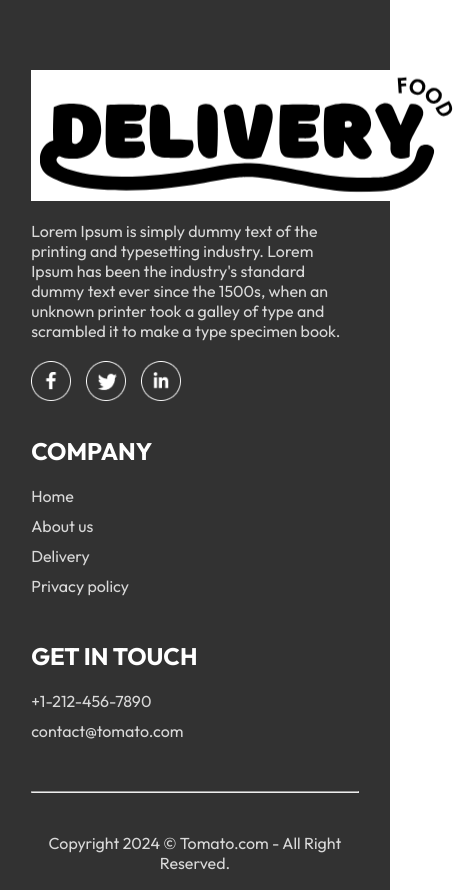
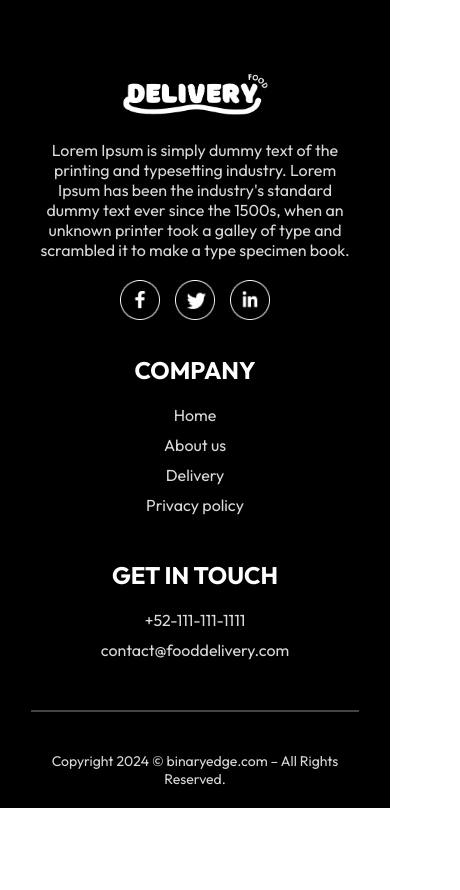
Before and after one commit to robertomattus/food-delivery-frontend, a React (Vite) app: page /verify in a window 390 px wide. Shown: the part 597-1487 px from the top of the page, 460 px wide, since content can reach past the window. After the commit the page ends 1405 px from the top, so only its background shows below. Built offline with nearby package versions, Linux system fonts and the light colour scheme; no server answers.

Commit message:
feature: update footer aspect

```diff
--- a/src/assets/assets.js
+++ b/src/assets/assets.js
@@ -1,4 +1,5 @@
 import logo from "./logo.png";
+import logo_dark from "./logo_dark.png";
 import header_img from "./header_img.png";
 import search_icon from "./search_icon.png";
 import menu_1 from "./menu_1.png";
@@ -63,6 +64,7 @@ import un_checked from "./un_checked.png";
 
 export const assets = {
   logo,
+  logo_dark,
   header_img,
   search_icon,
   rating_starts,
--- a/src/components/Footer/Footer.css
+++ b/src/components/Footer/Footer.css
@@ -1,6 +1,6 @@
-.footer{
-    color: #D9D9D9;
-    background-color: #323232;
+.footer {
+  color: #d9d9d9;
+  background-color: black;
   display: flex;
   flex-direction: column;
   align-items: center;
@@ -8,47 +8,94 @@
   padding: 20px 8vw;
   padding-top: 80px;
 }
-.footer-content{
+
+.footer-content {
   width: 100%;
   display: grid;
   grid-template-columns: 2fr 1fr 1fr;
   gap: 80px;
 }
-.footer-content-left , .footer-content-center , .footer-content-right {
+
+.footer-content-left,
+.footer-content-center,
+.footer-content-right {
   display: flex;
   flex-direction: column;
-    align-items: start;
+  align-items: flex-start;
   gap: 20px;
+  min-width: 0; /* previene desbordes */
 }
-.footer-content-left ul li, .footer-content-center ul li, .footer-content-right ul li{
+
+.footer-content-left img {
+  width: 100%;
+  max-width: 200px;
+  height: auto;
+  object-fit: contain;
+}
+
+.footer-content-left ul li,
+.footer-content-center ul li,
+.footer-content-right ul li {
   margin-bottom: 10px;
   list-style: none;
 }
-.footer-content-left h2, .footer-content-center h2, .footer-content-right h2{
+
+.footer-content-left h2,
+.footer-content-center h2,
+.footer-content-right h2 {
   color: white;
 }
-.footer-social-icons img{
-    width: 40px;
-}
-.footer-social-icons{
+
+.footer-social-icons {
   display: flex;
   gap: 15px;
+  flex-wrap: wrap;
 }
-.footer li{
+
+.footer-social-icons img {
+  width: 40px;
+  max-width: 100%;
+  height: auto;
+}
+
+.footer li {
   cursor: pointer;
 }
-.footer hr{
+
+.footer hr {
   width: 100%;
   height: 2px;
   margin: 20px 0px;
+  background-color: #444;
+  border: none;
 }
-@media (max-width:750px) {
-    .footer-content{
+
+/* ✅ Media Query mejorada */
+@media (max-width: 750px) {
+  .footer-content {
     display: flex;
     flex-direction: column;
     gap: 35px;
-    }
-    .footer-copyright{
+    align-items: center;
     text-align: center;
   }
+
+  .footer-content-left,
+  .footer-content-center,
+  .footer-content-right {
+    align-items: center;
   }
+
+  .footer-content-left img {
+    max-width: 150px;
+  }
+
+  .footer-social-icons {
+    justify-content: center;
+  }
+
+  .footer-copyright {
+    text-align: center;
+    font-size: 14px;
+  }
+}
--- a/src/components/Footer/Footer.jsx
+++ b/src/components/Footer/Footer.jsx
@@ -1,14 +1,19 @@
-import React from 'react'
-import './Footer.css'
-import { assets } from '../../assets/assets'
+import React from "react";
+import "./Footer.css";
+import { assets } from "../../assets/assets";
 
 const Footer = () => {
   return (
-    <div className='footer' id='footer'>
+    <div className="footer" id="footer">
       <div className="footer-content">
         <div className="footer-content-left">
-            <img src={assets.logo} alt="" />
-            <p>Lorem Ipsum is simply dummy text of the printing and typesetting industry. Lorem Ipsum has been the industry's standard dummy text ever since the 1500s, when an unknown printer took a galley of type and scrambled it to make a type specimen book.</p>
+          <img src={assets.logo_dark} alt="" />
+          <p>
+            Lorem Ipsum is simply dummy text of the printing and typesetting
+            industry. Lorem Ipsum has been the industry's standard dummy text
+            ever since the 1500s, when an unknown printer took a galley of type
+            and scrambled it to make a type specimen book.
+          </p>
           <div className="footer-social-icons">
             <img src={assets.facebook_icon} alt="" />
             <img src={assets.twitter_icon} alt="" />
@@ -27,15 +32,18 @@ const Footer = () => {
         <div className="footer-content-right">
           <h2>GET IN TOUCH</h2>
           <ul>
-                <li>+1-212-456-7890</li>
-                <li>contact@tomato.com</li>
+            <li>+52-111-111-1111</li>
+            <li>contact@fooddelivery.com</li>
           </ul>
         </div>
       </div>
       <hr />
-      <p className="footer-copyright">Copyright 2024 © Tomato.com - All Right Reserved.</p>
+      <p className="footer-copyright">
+        Copyright {new Date().getFullYear()} © binaryedge.com – All Rights
+        Reserved.
+      </p>
     </div>
-  )
-}
+  );
+};
 
-export default Footer
+export default Footer;
```
Also changed, not shown: src/assets/logo_dark.png (added). Lines whose indentation alone changed are shown as unchanged.
